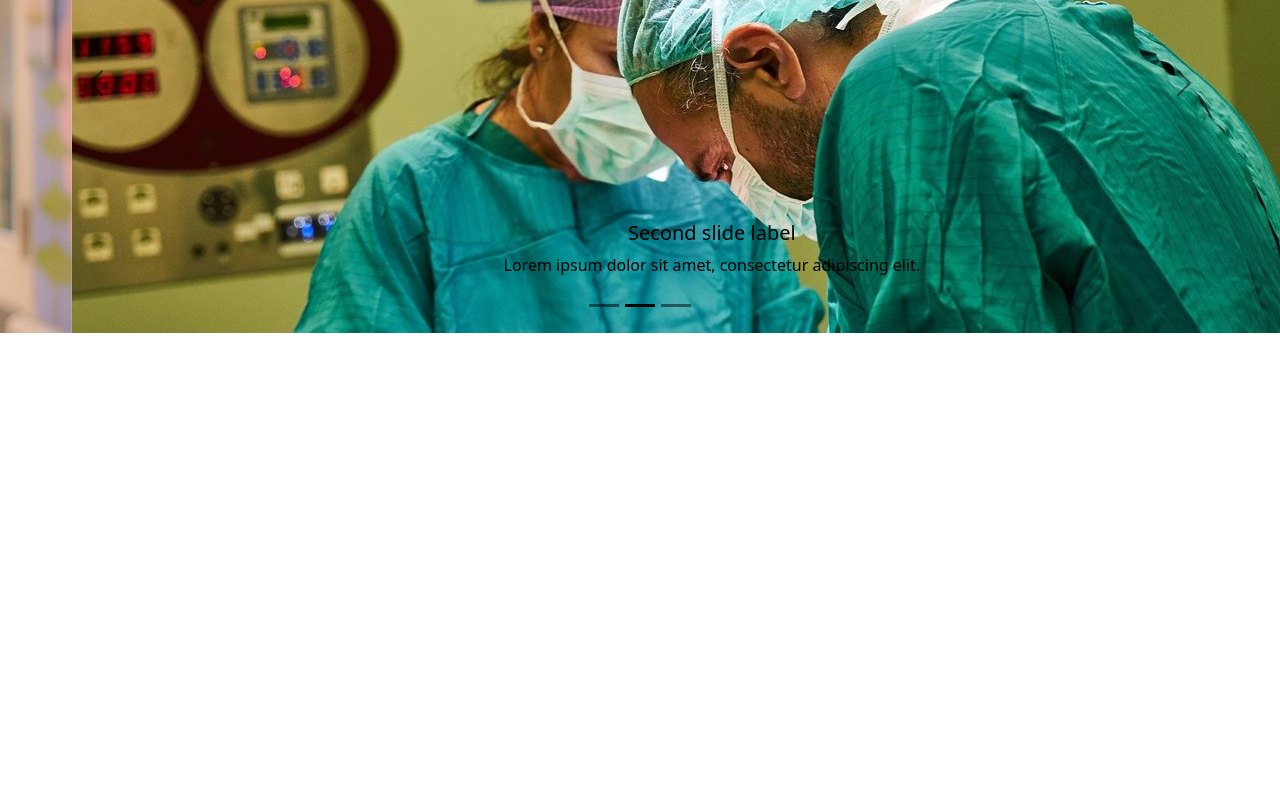
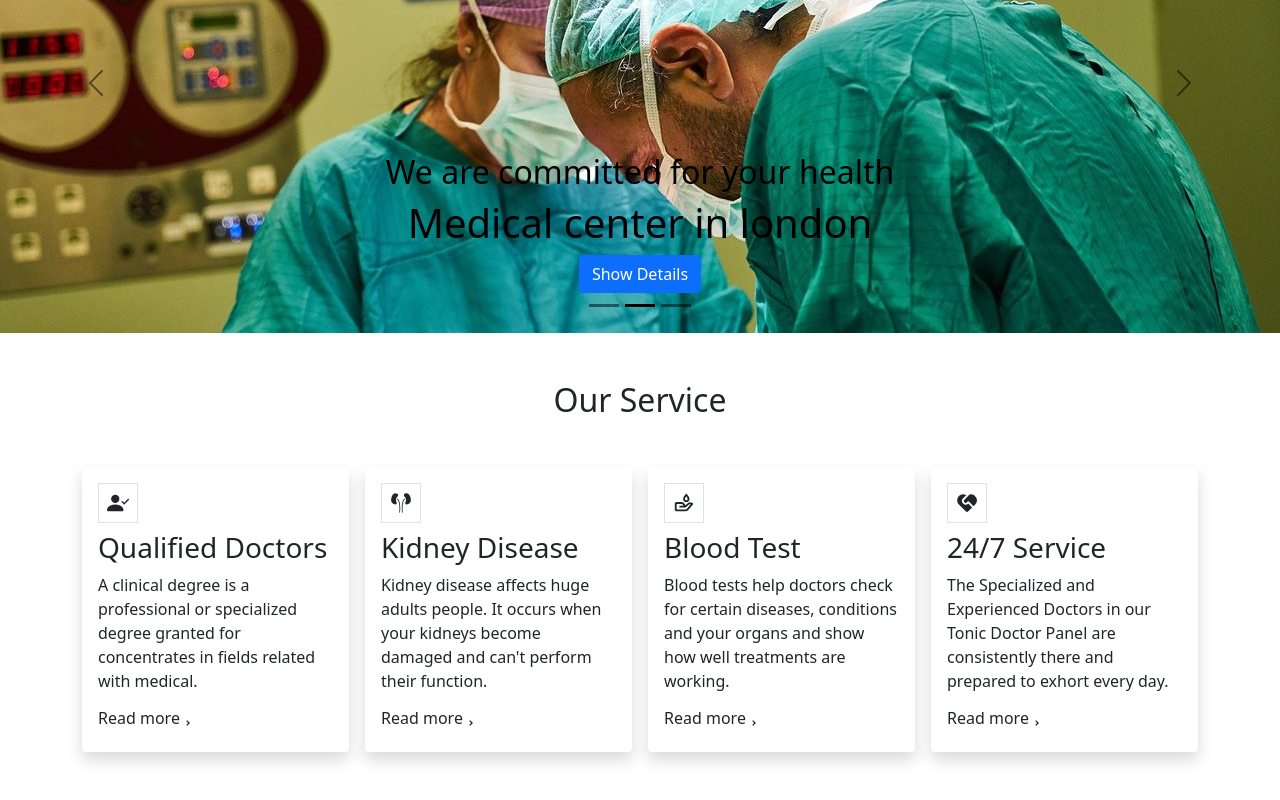
Before and after one commit to MazharulDev/health-is-happiness, a React (Create React App) app: page / in a window 1280 px wide. Shown: the part 239-1039 px from the top of the page. Before the commit the page ends 800 px from the top, so only its background shows below. Built offline with nearby package versions, Linux system fonts and the light colour scheme.

Commit message:
service section added

```diff
--- a/package.json
+++ b/package.json
@@ -10,6 +10,7 @@
     "react": "^18.0.0",
     "react-bootstrap": "^2.2.3",
     "react-dom": "^18.0.0",
+    "react-icons": "^4.3.1",
     "react-router-dom": "^6.3.0",
     "react-scripts": "5.0.1",
     "web-vitals": "^2.1.4"
--- a/src/App.js
+++ b/src/App.js
@@ -6,7 +6,7 @@ import Home from './components/Home/Home/Home';
 
 function App() {
   return (
-    <div className="App">
+    <div>
       <Header></Header>
       <Routes>
         <Route path='/' element={<Home></Home>}></Route>
--- a/src/components/Home/Banner/Banner.js
+++ b/src/components/Home/Banner/Banner.js
@@ -5,27 +5,30 @@ import doctor2 from '../../../images/doctor2.jpg'
 import doctor3 from '../../../images/doctor3.jpg'
 const Banner = () => {
     return (
-        <div className='w-100'>
+        <div className='vh-lg-100'>
             <Carousel variant="dark">
                 <Carousel.Item>
                     <img className='w-100' src={doctor1} alt="" />
                     <Carousel.Caption>
-                        <h5>First slide label</h5>
-                        <p>Nulla vitae elit libero, a pharetra augue mollis interdum.</p>
+                        <h2>We are committed for your health</h2>
+                        <h1 className=''>Medical center in london</h1>
+                        <button className='btn btn-primary'>Show Details</button>
                     </Carousel.Caption>
                 </Carousel.Item>
                 <Carousel.Item>
                     <img className='w-100' src={doctor2} alt="" />
                     <Carousel.Caption>
-                        <h5>Second slide label</h5>
-                        <p>Lorem ipsum dolor sit amet, consectetur adipiscing elit.</p>
+                        <h2>We are committed for your health</h2>
+                        <h1>Medical center in london</h1>
+                        <button className='btn btn-primary'>Show Details</button>
                     </Carousel.Caption>
                 </Carousel.Item>
                 <Carousel.Item>
                     <img className='w-100' src={doctor3} alt="" />
                     <Carousel.Caption>
-                        <h5>Third slide label</h5>
-                        <p>Praesent commodo cursus magna, vel scelerisque nisl consectetur.</p>
+                        <h2>We are committed for your health</h2>
+                        <h1>Medical center in london</h1>
+                        <button className='btn btn-primary'>Show Details</button>
                     </Carousel.Caption>
                 </Carousel.Item>
             </Carousel>
--- a/src/components/Home/Home/Home.js
+++ b/src/components/Home/Home/Home.js
@@ -1,10 +1,12 @@
 import React from 'react';
 import Banner from '../Banner/Banner';
+import Service from '../Service/Service';
 
 const Home = () => {
     return (
         <div>
             <Banner></Banner>
+            <Service></Service>
         </div>
     );
 };
--- /dev/null
+++ b/src/components/Home/Service/Service.js
@@ -0,0 +1,13 @@
+import React from 'react';
+import ServiceItem from '../ServiceItem/ServiceItem';
+
+const Service = () => {
+    return (
+        <div className='mt-5'>
+            <h2 className='text-center'>Our Service</h2>
+            <ServiceItem></ServiceItem>
+        </div>
+    );
+};
+
+export default Service;
--- /dev/null
+++ b/src/components/Home/ServiceItem/ServiceItem.js
@@ -0,0 +1,66 @@
+import React from 'react';
+import { BsFillPersonCheckFill } from 'react-icons/bs'
+import { RiArrowDropRightLine } from 'react-icons/ri'
+import { GiKidneys } from 'react-icons/gi'
+import { BiDonateBlood } from 'react-icons/bi'
+import { RiServiceFill } from 'react-icons/ri'
+import './ServiceItem.css'
+const ServiceItem = () => {
+    return (
+        <div class="container mt-5">
+            <div class="row g-3">
+                <div class="col-12 col-lg-3">
+                    <div className='p-2 shadow p-3 mb-5 bg-body rounded'>
+                        <BsFillPersonCheckFill className='fs-1 border p-2 mb-2'></BsFillPersonCheckFill>
+                        <h3>Qualified Doctors</h3>
+                        <p>A clinical degree is a professional or specialized degree granted for concentrates in fields related with medical.</p>
+                        <div className='d-flex align-items-center jus'>
+                            <h6>Read more</h6>
+                            <RiArrowDropRightLine></RiArrowDropRightLine>
+                        </div>
+                    </div>
+                </div>
+                <div class="col-12 col-lg-3">
+                    <div className='p-2 shadow p-3 mb-5 bg-body rounded'>
+                        <GiKidneys className='fs-1 border p-2 mb-2'></GiKidneys>
+                        <h3>Kidney Disease</h3>
+                        <p>Kidney disease affects huge adults people. It occurs when your kidneys become damaged and can't perform their function.</p>
+                        <div className='d-flex align-items-center jus'>
+                            <h6>Read more</h6>
+                            <RiArrowDropRightLine></RiArrowDropRightLine>
+                        </div>
+                    </div>
+                </div>
+                <div class="col-12 col-lg-3">
+                    <div className='p-2 shadow p-3 mb-5 bg-body rounded'>
+                        <BiDonateBlood className='fs-1 border p-2 mb-2'></BiDonateBlood>
+                        <h3>Blood Test</h3>
+                        <p>Blood tests help doctors check for certain diseases, conditions and your organs and show how well treatments are working.</p>
+                        <div className='d-flex align-items-center jus'>
+                            <h6>Read more</h6>
+                            <RiArrowDropRightLine></RiArrowDropRightLine>
+                        </div>
+                    </div>
+                </div>
+                <div class="col-12 col-lg-3">
+                    <div className='p-2 shadow p-3 mb-5 bg-body rounded'>
+                        <RiServiceFill className='fs-1 border p-2 mb-2'></RiServiceFill>
+                        <h3>24/7 Service</h3>
+                        <p>The Specialized and Experienced Doctors in our Tonic Doctor Panel are consistently there and prepared to exhort every day.
+
+                        </p>
+                        <div className='d-flex align-items-center jus'>
+                            <h6>Read more</h6>
+                            <RiArrowDropRightLine></RiArrowDropRightLine>
+                        </div>
+                    </div>
+                </div>
+            </div>
+        </div>
+    );
+};
+
+export default ServiceItem;
+
+
+{/*  */ }
```
Also changed, not shown: src/components/Home/ServiceItem/ServiceItem.css (added), 1 other file (tests, documents, lock files or other folders).
